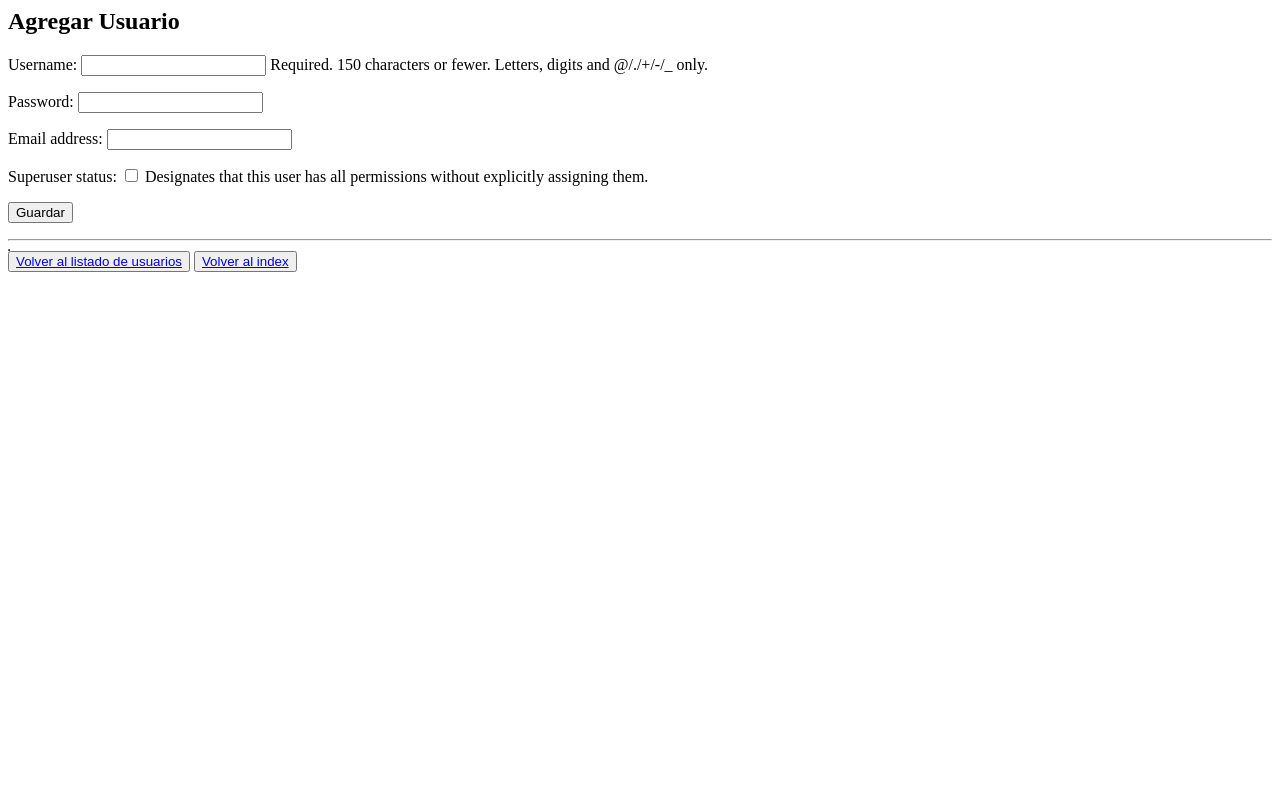
After one commit to jorgep132/ProyectoFinal_Python_Pineiro_Jorge, a Django app: page /administrar_usuarios/agregar_usuarios in a window 1280 px wide. The commit adds this page. Run offline with Django 5.2, Linux system fonts and the light colour scheme.

Commit message:
usuarios CRUD

```diff
--- a/Proyecto_Final_Python/Proyecto_Final_Python/settings.py
+++ b/Proyecto_Final_Python/Proyecto_Final_Python/settings.py
@@ -59,7 +59,7 @@ ROOT_URLCONF = "Proyecto_Final_Python.urls"
 TEMPLATES = [
     {
         "BACKEND": "django.template.backends.django.DjangoTemplates",
-        "DIRS": [os.path.join(BASE_DIR, 'Proyecto_Final_Python_App/static')],
+        "DIRS": [os.path.join(BASE_DIR, 'Proyecto_Final_Python_App/templates')],
         "APP_DIRS": True,
         "OPTIONS": {
             "context_processors": [
--- a/Proyecto_Final_Python/Proyecto_Final_Python/urls.py
+++ b/Proyecto_Final_Python/Proyecto_Final_Python/urls.py
@@ -3,7 +3,7 @@ from django.conf.urls.static import static
 from django.contrib import admin
 from django.urls import path
 from django.contrib.auth.views import LogoutView
-from Proyecto_Final_Python_App.views import index, detalles_juego, registro_usuario, login_usuario, usuarios_lista, agregar_juegos,editar_juego, borrar_juego, administrar_juegos, VistaJuegosLista, VistaJuegosListaAlReves
+from Proyecto_Final_Python_App.views import index, detalles_juego, registro_usuario, login_usuario, administrar_usuarios, agregar_usuarios, editar_usuario, borrar_usuario, agregar_juegos,editar_juego, borrar_juego, administrar_juegos, VistaJuegosLista, VistaJuegosListaAlReves
 
 
 
@@ -16,9 +16,11 @@ urlpatterns = [
     path('iniciar_sesion/', login_usuario, name='iniciar_sesion'),
     path('registro/', registro_usuario, name='registro'),
     path('cerrar_sesion/', LogoutView.as_view(next_page='index'), name='cerrar_sesion'),
-    path('usuarios/', usuarios_lista, name='usuarios'),
-    # path('agregar_juegos/', agregar_juegos, name='agregar_juegos'),
-    path('administrar_juegos/', administrar_juegos, name='administrar_juegos'),  # Nueva URL
+    path('administrar_usuarios/', administrar_usuarios, name='administrar_usuarios'),
+    path('administrar_usuarios/agregar_usuarios', agregar_usuarios, name='agregar_usuarios'),
+    path('administrar_usuarios/editar_usuario/<str:usuario_username>', editar_usuario, name='editar_usuario'),
+    path('administrar_usuarios/borrar_usuario/<str:usuario_username>', borrar_usuario, name='borrar_usuario'),
+    path('administrar_juegos/', administrar_juegos, name='administrar_juegos'),
     path('administrar_juegos/agregar_juegos/', agregar_juegos, name='agregar_juegos'),
     path('administrar_juegos/editar_juego/<str:juego_id>/', editar_juego, name='editar_juego'),
     path('administrar_juegos/borrar_juego/<str:juego_id>/', borrar_juego, name='borrar_juego'),
--- a/Proyecto_Final_Python/Proyecto_Final_Python_App/forms.py
+++ b/Proyecto_Final_Python/Proyecto_Final_Python_App/forms.py
@@ -4,9 +4,10 @@ from Proyecto_Final_Python_App.models import UsuarioEstandar, Juegos
 class UsuarioEstandarForm(forms.ModelForm):
     class Meta:
         model = UsuarioEstandar
-        fields = ['username', 'password', 'email']
-
-    is_superuser = forms.BooleanField(label='Es superusuario', required=False)
+        fields = ['username', 'password', 'email', 'is_superuser']
+        widgets = {
+            'password': forms.PasswordInput(),
+        }
 
 
 class JuegosForm(forms.ModelForm):
--- /dev/null
+++ b/Proyecto_Final_Python/Proyecto_Final_Python_App/templates/agregar_usuarios.html
@@ -0,0 +1,42 @@
+<!-- agregar_juegos.html -->
+
+<html lang="en">
+<head>
+    <!-- ... tus metaetiquetas ... -->
+    <title>Agregar Usuario</title>
+</head>
+<body>
+
+<h2>Agregar Usuario</h2>
+
+<!-- Formulario para agregar juegos -->
+<form method="post" enctype="multipart/form-data">
+    {% csrf_token %}
+    {{ form.as_p }}
+    <button type="submit">Guardar</button>
+</form>
+
+<hr>
+
+<!-- Tabla para mostrar la lista de juegos -->
+<table border="1">
+    <tbody>
+        {% for usuario in usuarios %}
+        <tr>
+            <td>{{ usuario.username }}</td>
+            <td>{{ usuario.password }}</td>
+            <td>{{ usuario.email }}
+            <td>{{ usuario.is_superuser }}</td>
+            <td>
+                <a href="{% url 'editar_usuario' usuario.username %}">Editar</a>
+                <a href="{% url 'borrar_usuario' juego.username %}">Borrar</a>
+            </td>
+        </tr>
+        {% endfor %}
+    </tbody>
+</table>
+<button type='submit'><a href="{% url 'administrar_usuarios' %}">Volver al listado de usuarios</a></button>
+<button type='submit'><a href="{% url 'index' %}">Volver al index</a></button>
+
+</body>
+</html>
--- a/Proyecto_Final_Python/Proyecto_Final_Python_App/templates/index.html
+++ b/Proyecto_Final_Python/Proyecto_Final_Python_App/templates/index.html
@@ -49,12 +49,8 @@
                                 <li class="active"><a href="{% url 'index' %}">Inicio</a></li>
                                 <li><a>Contenido<span class="arrow_carrot-down"></span></a>
                                     <ul class="dropdown">
-                                        <!-- <li><a href="{% url 'lista_juegos_A-Z' %}">Lista de Juegos</a></li>
-                                        {% if not user.is_authenticated %}
-                                        <li><a href="{% url 'iniciar_sesion' %}">Iniciar sesión</a></li>
-                                        {% endif %} -->
                                         <li><a href="./blog-details.html">Blog Details</a></li>
-                                        <li><a href="{% url 'usuarios' %}">Lista usuarios</a></li>
+                                        <li><a href="{% url 'administrar_usuarios' %}">Administrar usuarios</a></li>
                                     </ul>
                                 </li>
                                 <li><a href="{% url 'lista_juegos_A-Z' %}">Lista de Juegos</a></li>
--- a/Proyecto_Final_Python/Proyecto_Final_Python_App/views.py
+++ b/Proyecto_Final_Python/Proyecto_Final_Python_App/views.py
@@ -2,7 +2,7 @@ from django.core.paginator import Paginator, EmptyPage, PageNotAnInteger
 from django.views import View
 from django import forms
 from Proyecto_Final_Python_App.models import Juegos, UsuarioEstandar
-from .forms import JuegosForm
+from .forms import JuegosForm, UsuarioEstandarForm
 from django.shortcuts import render, redirect, get_object_or_404
 from django.contrib.auth import authenticate, login
 from django.views.generic import ListView
@@ -31,6 +31,7 @@ def index(request):
     return render(request, 'index.html', context)
 
 ##### Crear juegos desde la pag #########
+
 def administrar_juegos(request):
     juegos = Juegos.objects.all()
     return render(request, 'administrar_juegos.html', {'juegos': juegos})
@@ -79,9 +80,72 @@ def borrar_juego(request, juego_id):
 
 ### Manejo de usuarios ###
 
-def usuarios_lista(request):
+# def usuarios_lista(request):
+#     usuarios = UsuarioEstandar.objects.all()
+#     return render(request, 'usuarios.html', {'usuarios': usuarios})
+
+def administrar_usuarios(request):
     usuarios = UsuarioEstandar.objects.all()
-    return render(request, 'usuarios.html', {'usuarios': usuarios})
+    return render(request, 'administrar_usuarios.html', {'usuarios': usuarios})
+
+
+def agregar_usuarios(request):
+    if request.method == 'POST':
+        form = UsuarioEstandarForm(request.POST, request.FILES)
+        if form.is_valid():
+            # Guardar los datos si el formulario es válido
+            form.save()
+            # Limpiar el formulario para campos vacíos
+            return redirect ('administrar_usuarios')
+    else:
+        # Si no es una solicitud POST, crear un nuevo formulario en blanco
+        form = UsuarioEstandarForm()
+
+    return render(request, 'agregar_usuarios.html', {'form': form})
+
+
+def editar_usuario(request, usuario_username):
+    usuario = get_object_or_404(UsuarioEstandar, username=usuario_username)
+
+    if request.method == 'POST':
+        form = UsuarioEstandarForm(request.POST, request.FILES, instance=usuario)
+
+        if form.is_valid():
+            form.save()
+            return redirect('administrar_usuarios')
+    else:
+        form = UsuarioEstandarForm(instance=usuario)
+
+    return render(request, 'editar_usuario.html', {'form': form, 'usuario': usuario})
+
+def borrar_usuario(request, usuario_username):
+    usuario = get_object_or_404(UsuarioEstandar, username=usuario_username)
+    usuario.delete()
+    return redirect('administrar_usuarios')
+
+
+
+
+
+
+
+
+
+
+
+
+
+
+
+
+
+
+
+
+
+
+
+#####################################################################
 
 
 class VistaJuegosLista(View):
@@ -219,7 +283,7 @@ def registro_usuario(request):
         else:
             usuario_estandar = UsuarioEstandar.objects.create_user(username=username, email=email, password=password)
 
-        return redirect('index')
+        return redirect('login')
 
     return render(request, 'registro.html')
 
```
Also changed, not shown: Proyecto_Final_Python/Proyecto_Final_Python_App/templates/administrar_usuarios.html (added, +41 -0 lines), Proyecto_Final_Python/Proyecto_Final_Python_App/templates/editar_usuario.html (added, +20 -0 lines), Proyecto_Final_Python/Proyecto_Final_Python_App/templates/usuarios.html (deleted, +0 -16 lines), Proyecto_Final_Python/Proyecto_Final_Python_App/templates/usuarios_lista.html (deleted, +0 -15 lines), Proyecto_Final_Python/db.sqlite3.
